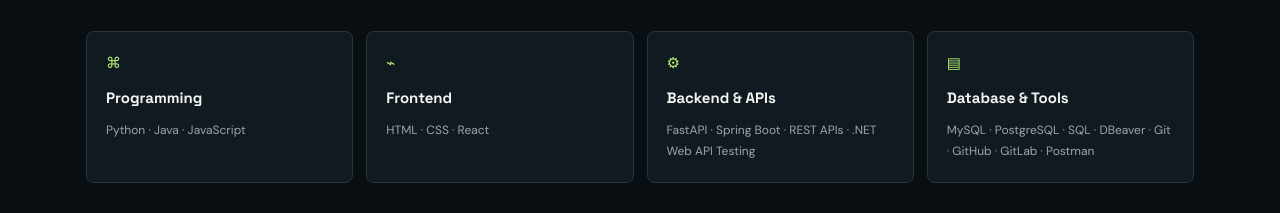
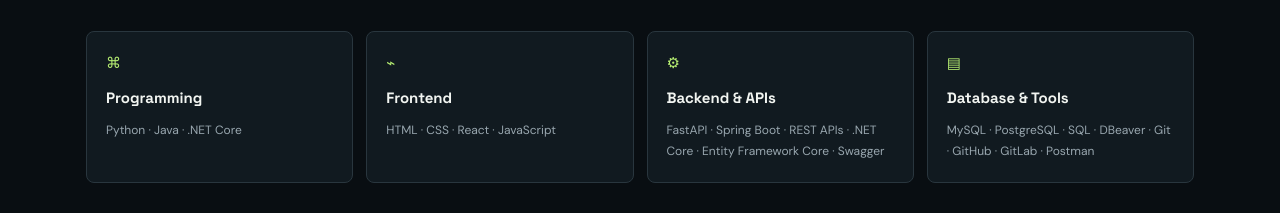
Before and after one commit to G534767/chinnarasu-portfolio, a plain HTML site: page index.html in a window 1280 px wide. Shown: the part 1418-1631 px from the top of the page. Drawn offline with Linux system fonts and the light colour scheme.

Commit message:
Update skills and technologies from reference

```diff
--- a/index.html
+++ b/index.html
@@ -41,7 +41,7 @@
 <section class="hero wrap" id="home"><div><div class="status"><i></i> OPEN TO OPPORTUNITIES</div><div class="kicker">HELLO, I'M</div><h1>Chinnarasu <span class="lime">A.</span></h1><p class="role">Full Stack Developer</p><p class="intro">I build practical web applications and backend solutions, connecting clean interfaces with reliable APIs and databases.</p><div class="actions"><a class="btn primary" href="#projects">Explore my work ↘</a><a class="btn secondary" href="assets/Chinnarasu_Resume.pdf" download>Download resume ↓</a></div><div class="meta"><span>⌖ Chennai, India</span><a href="mailto:chinnarasu2837@gmail.com">✉ chinnarasu2837@gmail.com</a></div></div>
 <div class="visual"><div class="halo"></div><div class="card"><div class="kicker">DEVELOPER PROFILE</div><div class="avatar">CA</div><h3>Chinnarasu A</h3><p>Building ideas into applications.</p><div class="tags"><span>Python</span><span>FastAPI</span><span>React</span><span>SQL</span></div><div class="gradline">IT GRADUATE · 2026 <b>CGPA 8.2</b></div></div><div class="badgefloat float1"><b>Py</b><div><strong>Python Backend</strong></div></div><div class="badgefloat float2"><b>API</b><div><strong>REST API<br>Development</strong></div></div><div class="badgefloat float3"><b>⚡</b><div><strong>FastAPI</strong></div></div><div class="badgefloat float4"><b>⚛</b><div><strong>React</strong></div></div><div class="badgefloat float5"><b>DB</b><div><strong>Database<br>Management</strong></div></div><div class="badgefloat float6"><b>Git</b><div><strong>Git &<br>GitHub</strong></div></div><div class="badgefloat float7"><b>☕</b><div><strong>Java</strong></div></div><div class="badgefloat float8"><b>SQL</b><div><strong>SQL</strong></div></div></div></section>
 <section class="section"><div class="wrap"><div class="heading"><div class="kicker">01 / ABOUT</div><h2 id="about">A little about <span class="lime">me.</span></h2></div><div class="aboutgrid"><div class="lead">An IT graduate who enjoys turning problems into useful software.</div><div class="copy"><p>I am a B.Tech Information Technology graduate with internship experience in software development, Python backend development and full-stack technologies. I have worked with FastAPI, React, Java, SQL and REST APIs, and explored application workflows, database operations and automation.</p><p>I enjoy learning by building, understanding how systems work end to end, and improving my development skills through hands-on projects.</p><div class="stats"><div><strong>8.2</strong><small>CGPA</small></div><div><strong>2</strong><small>INTERNSHIPS</small></div><div><strong>4</strong><small>PERSONAL PROJECTS</small></div></div></div></div></div></section>
-<section class="section" id="skills"><div class="wrap"><div class="heading"><div class="kicker">02 / TOOLKIT</div><h2>Skills & <span class="lime">technologies.</span></h2><p class="sub">Tools and technologies I have worked with.</p></div><div class="skillgrid"><article class="skill"><div class="lime">⌘</div><h3>Programming</h3><p>Python · Java · JavaScript</p></article><article class="skill"><div class="lime">⌁</div><h3>Frontend</h3><p>HTML · CSS · React</p></article><article class="skill"><div class="lime">⚙</div><h3>Backend & APIs</h3><p>FastAPI · Spring Boot · REST APIs · .NET Web API Testing</p></article><article class="skill"><div class="lime">▤</div><h3>Database & Tools</h3><p>MySQL · PostgreSQL · SQL · DBeaver · Git · GitHub · GitLab · Postman</p></article></div></div></section>
+<section class="section" id="skills"><div class="wrap"><div class="heading"><div class="kicker">02 / TOOLKIT</div><h2>Skills & <span class="lime">technologies.</span></h2><p class="sub">Tools and technologies I have worked with.</p></div><div class="skillgrid"><article class="skill"><div class="lime">⌘</div><h3>Programming</h3><p>Python · Java · .NET Core</p></article><article class="skill"><div class="lime">⌁</div><h3>Frontend</h3><p>HTML · CSS · React · JavaScript</p></article><article class="skill"><div class="lime">⚙</div><h3>Backend & APIs</h3><p>FastAPI · Spring Boot · REST APIs · .NET Core · Entity Framework Core · Swagger</p></article><article class="skill"><div class="lime">▤</div><h3>Database & Tools</h3><p>MySQL · PostgreSQL · SQL · DBeaver · Git · GitHub · GitLab · Postman</p></article></div></div></section>
 <section class="section" id="experience"><div class="wrap"><div class="heading"><div class="kicker">03 / JOURNEY</div><h2>Experience & <span class="lime">education.</span></h2></div><div class="timeline"><article class="entry"><div class="date">JUN 2026 — DEC 2026</div><div><div class="type">INTERNSHIP</div><h3>Software Developer Intern</h3><h4>Euroland IR</h4><ul><li>Worked on web application development with Python backend and React frontend implementation.</li><li>Developed backend services using FastAPI and performed .NET Web API testing.</li><li>Worked with database records and connectivity using DBeaver; contributed to an AI automation project.</li></ul></div></article><article class="entry"><div class="date">JUL 2025 — NOV 2025</div><div><div class="type">INTERNSHIP</div><h3>Full Stack Java Development Intern</h3><h4>Vcodez · Chennai</h4><ul><li>Gained hands-on experience with full-stack Java technologies through project-based assignments.</li><li>Managed technical assignments and received recognition for performance.</li></ul></div></article><article class="entry"><div class="date">2022 — 2026</div><div><div class="type">EDUCATION</div><h3>B.Tech — Information Technology</h3><h4>P.B. College of Engineering · Chennai</h4><p class="lime">CGPA: 8.2</p></div></article></div></div></section>
 <section class="section" id="projects"><div class="wrap"><div class="heading"><div class="kicker">04 / SELECTED WORK</div><h2>Projects I've <span class="lime">worked on.</span></h2><p class="sub">Personal projects and internship experience, shown separately.</p></div><div class="projects">
 <article class="project"><div class="projecthead"><span>01</span><small>PERSONAL · FULL STACK</small></div><div class="art">₹ / FINANCE</div><h3>Finance Management App</h3><p>Personal finance application to track income, expenses, categories and monthly budgets.</p><div class="tags"><span>React</span><span>FastAPI</span><span>PostgreSQL</span></div><a class="source" href="https://github.com/G534767/finance-project-new" target="_blank" rel="noreferrer">View source code ↗</a></article>
```
